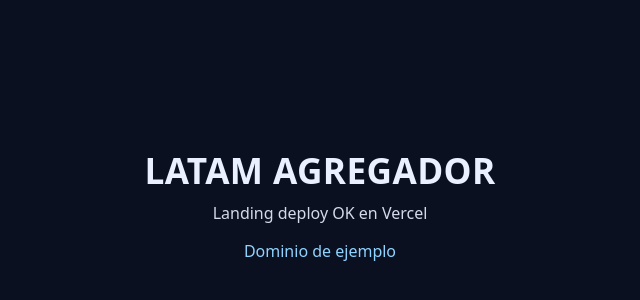
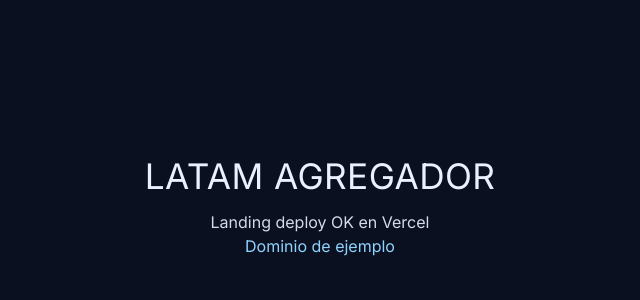
Before and after one commit to latamagregador/latamagregador-landing, a Next.js app: page / in a window 1280 px wide. Shown: the part 196-496 px from the top of the page, without its empty margins (320-960 px from the left). Built offline with nearby package versions, Linux system fonts and the light colour scheme.

Commit message:
Update globals.css

```diff
--- a/styles/globals.css
+++ b/styles/globals.css
@@ -1,5 +1,56 @@
-:root { --bg: #0b1020; --fg: #eaf0ff; --muted: #a7b1c2; }
-* { box-sizing: border-box; }
-html, body { padding: 0; margin: 0; background: var(--bg); color: var(--fg); font-family: ui-sans-serif, system-ui, -apple-system, Segoe UI, Roboto, Ubuntu, Cantarell, 'Helvetica Neue', Arial, 'Noto Sans', 'Apple Color Emoji', 'Segoe UI Emoji'; }
-a { color: #8fd3ff; text-decoration: none; }
-a:hover { text-decoration: underline; }
+/* styles/globals.css */
+@import url('https://fonts.googleapis.com/css2?family=Inter:wght@300;400;600;700;800&display=swap');
+
+/* Tailwind layers */
+@tailwind base;
+@tailwind components;
+@tailwind utilities;
+
+/* Base */
+:root{
+  --bg: #0b1020;      /* night */
+  --ink: #0e0428;     /* ink */
+  --gold: #d8b34a;    /* gold */
+  --gold2:#8f6d37;    /* gold2 */
+  --smoke:#a2a9c3;    /* smoke */
+}
+
+html, body, #__next {
+  height: 100%;
+}
+
+body{
+  @apply bg-night text-white antialiased;
+  font-family: 'Inter', system-ui, -apple-system, Segoe UI, Roboto, Helvetica, Arial, sans-serif;
+}
+
+/* Reutilizables */
+.btn-gold{
+  @apply inline-flex items-center gap-2 rounded-xl px-5 py-3 text-sm font-semibold
+         bg-gradient-to-b from-gold to-gold2 text-ink shadow-[0_10px_25px_rgba(0,0,0,.35)]
+         hover:brightness-110 transition;
+}
+.btn-ghost{
+  @apply inline-flex items-center gap-2 rounded-xl px-5 py-3 text-sm font-semibold
+         border border-white/15 text-white hover:bg-white/10 transition;
+}
+.badge{
+  @apply inline-flex items-center gap-2 bg-white/5 border border-white/10
+         text-sm rounded-full px-3 py-1 text-smoke;
+}
+.card{
+  @apply bg-white/5 border border-white/10 rounded-2xl p-5 shadow-[0_10px_25px_rgba(0,0,0,.35)];
+}
+
+.gold-text{
+  background: linear-gradient(180deg, var(--gold), var(--gold2));
+  -webkit-background-clip: text;
+  background-clip: text;
+  color: transparent;
+}
+
+/* Hero overlay sutil */
+.hero-overlay{
+  background: radial-gradient(1200px 600px at 60% -10%, rgba(216,179,74,.25), transparent 60%),
+              radial-gradient(800px 500px at 10% 110%, rgba(162,169,195,.15), transparent 60%);
+}
```
